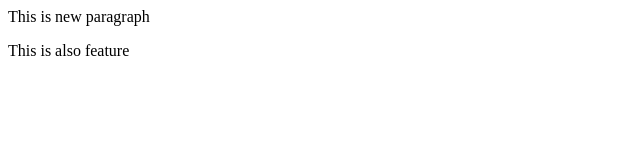
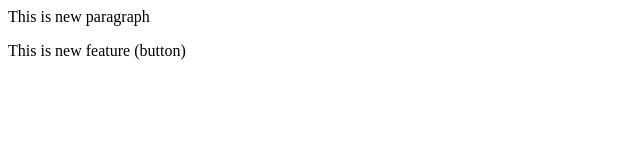
Before and after one commit to Aj-journey/localrepo, a plain HTML site: page index.html in a window 1280 px wide. Shown: the full height of the page, 0-640 px from the left. Drawn offline with Linux system fonts and the light colour scheme.

```diff
--- a/index.html
+++ b/index.html
@@ -1,2 +1,2 @@
 <p>This is new paragraph</p>
-<p>This is also feature</p>
+<p>This is new feature (button)</p>
```
